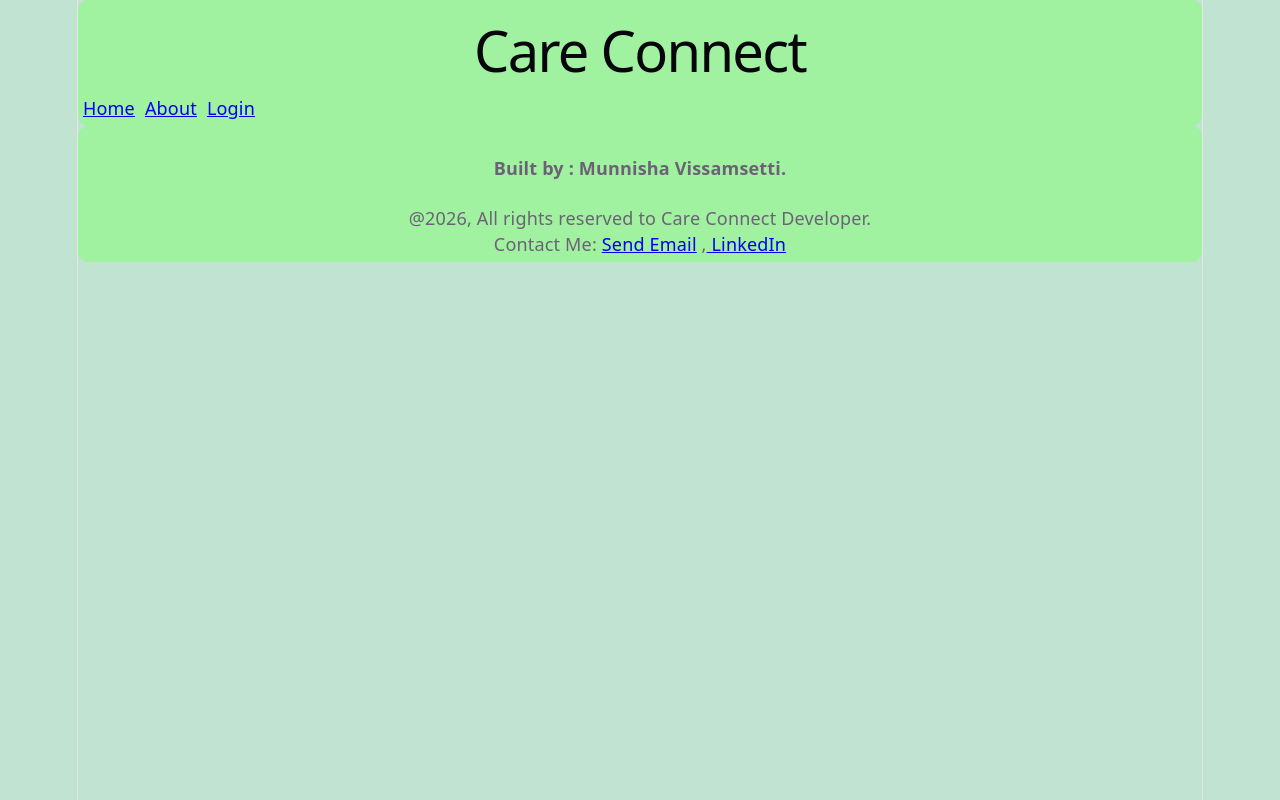
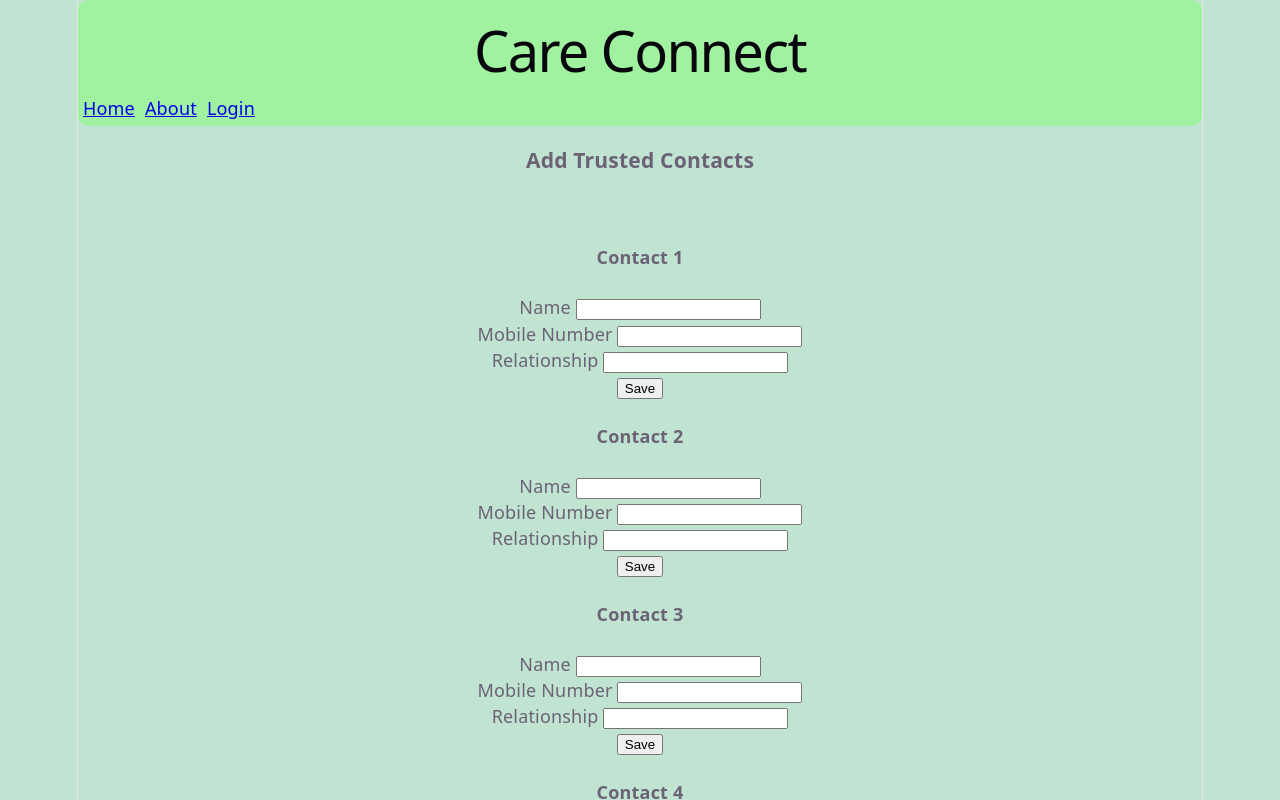
Before and after one commit to Munnisha-code/Final-Project-Unit1-CareConnect, a React (Vite) app: page /trusted-contact in a window 1280 px wide. Shown: the top 800 px of the page. Built offline with nearby package versions, Linux system fonts and the light colour scheme.

Commit message:
I Added route for trusted contact form.

```diff
--- a/src/App.jsx
+++ b/src/App.jsx
@@ -10,6 +10,7 @@ import Home from './pages/Home';
 import About from './pages/About';
 import Login from './pages/Login';
 import RegisterForm from './pages/RegisterForm';
+import TrustedContactForm from './pages/TrustedContactForm';
 
 
 function App() {
@@ -23,10 +24,12 @@ function App() {
 
              <Routes>
 
-                <Route path ="/" element={<Home/>} />
-                <Route path ="/about" element={<About/>} />
+                <Route path ="/" element = {<Home/>} />
+                <Route path ="/about" element = {<About/>} />
                 <Route path ="/login" element = {<Login/>}/>
-                <Route path ="/registerForm" element ={< RegisterForm />} />
+                <Route path ="/registerForm" element = {< RegisterForm />} />
+                <Route path ="/trusted-contact" element = {< TrustedContactForm/>} />
+
             </Routes>
 
           <Footer/>
--- a/src/pages/RegisterForm.jsx
+++ b/src/pages/RegisterForm.jsx
@@ -33,8 +33,6 @@ function RegisterForm(){
     }
 
 
-
-
     return(
         <div>
             <h3> Register Form</h3>
--- a/src/components/TrustedContactForm.jsx
+++ b/src/pages/TrustedContactForm.jsx
@@ -25,9 +25,11 @@ function TrustedContactForm(){
     return(
 
         <div>
-            <h3> contacts: </h3> <br />
+            <h3> Add Trusted Contacts </h3> <br />
+
             <form onSubmit ={submitHandler}>
-              <h4> Contact 1</h4>
+
+               <h4> Contact 1</h4>
 
                 <label> Name </label>
                 <input type='text' name='name' value = { name} onChange={changeHandler}/> <br />
```
